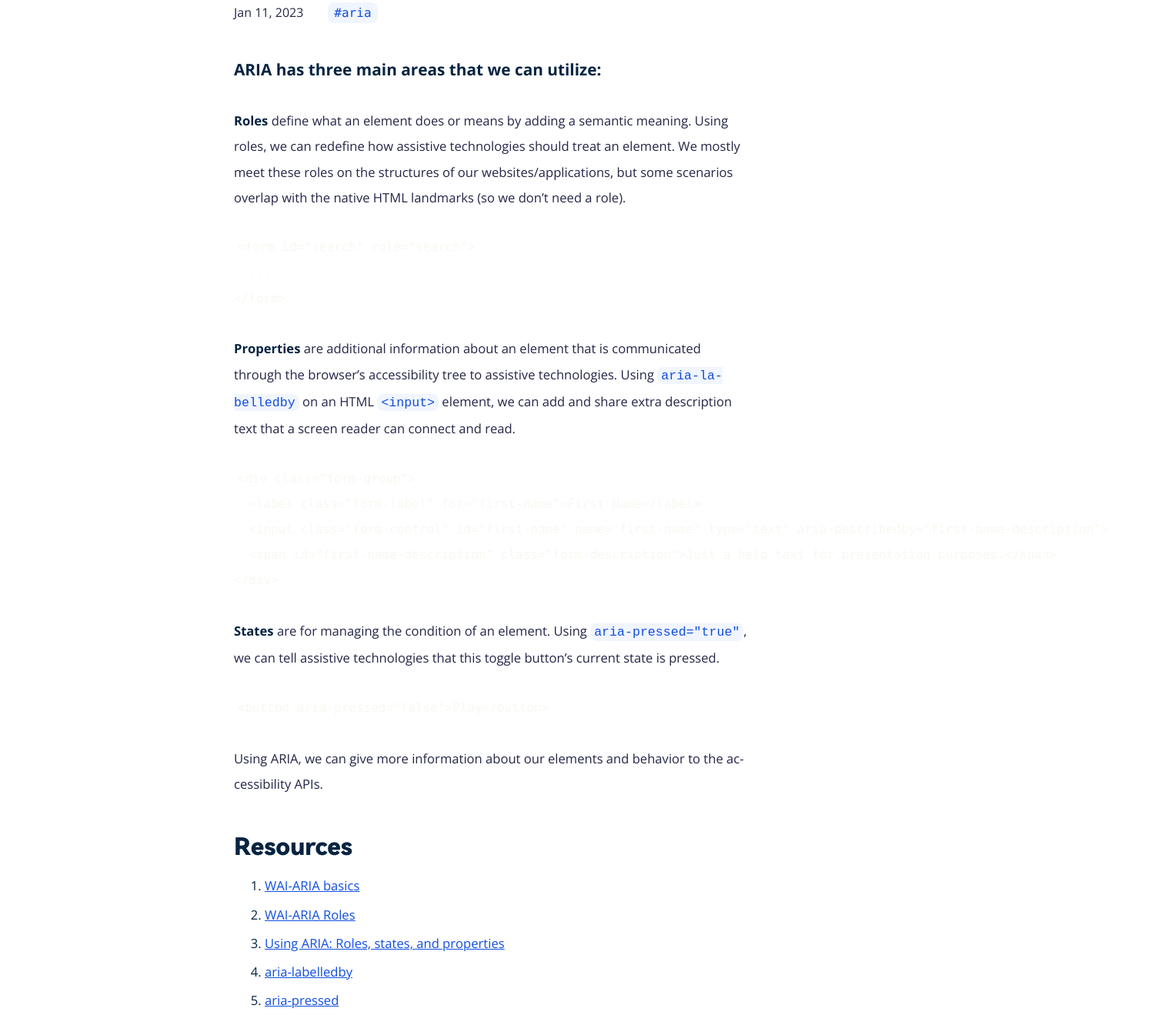
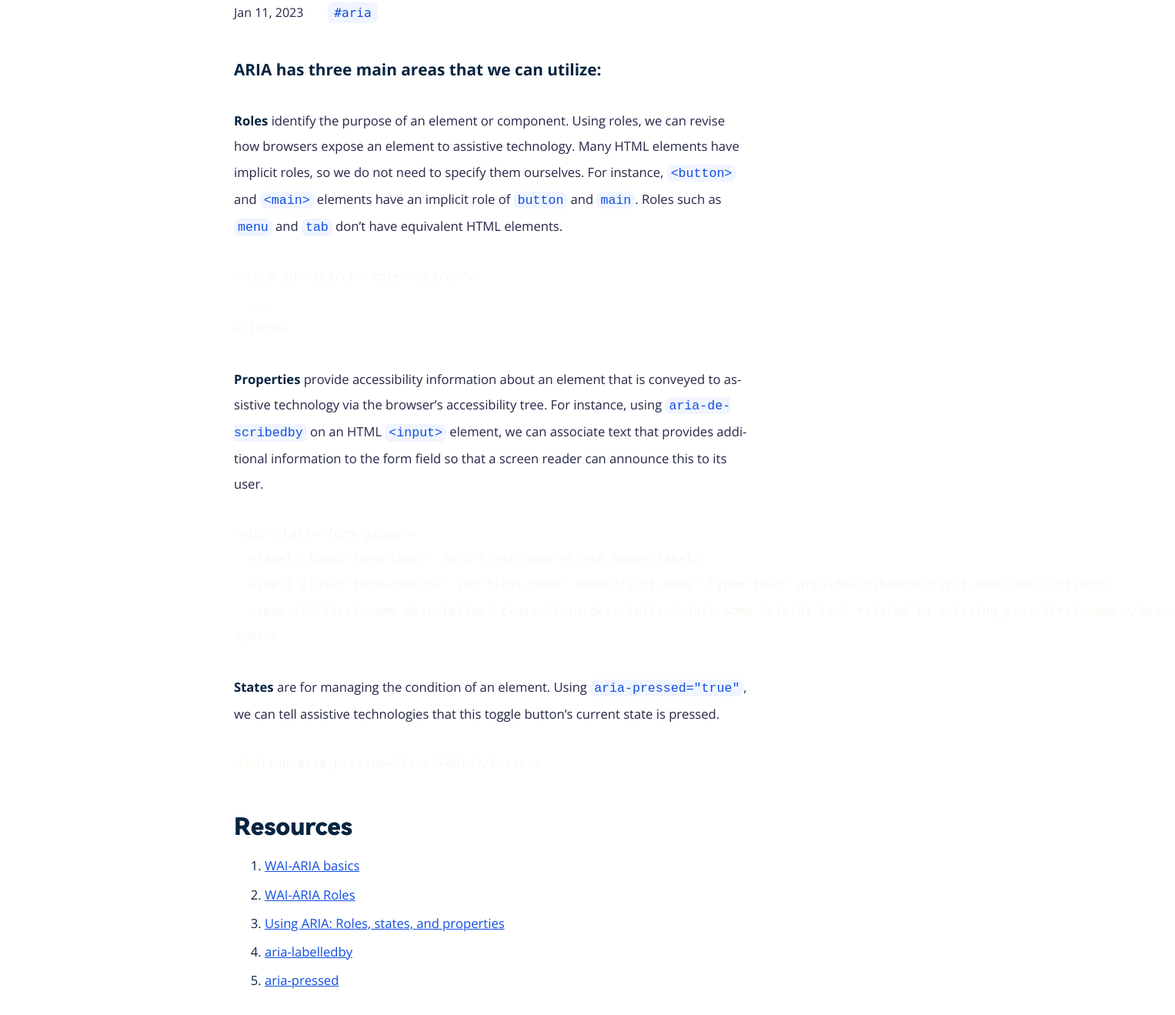
Before and after one commit to conedevelopment/bite-sized-a11y, an Eleventy site: page src/posts/the-main-areas-of-wai-aria.md in a window 1280 px wide. Shown: the part 349-1668 px from the top of the page at 77% size, 1527 px wide, since content can reach past the window. Built offline with nearby package versions, Linux system fonts and the light colour scheme; Eleventy itself is replaced by a stand-in of ours; code samples lack their colours; files that its build step writes are made by us from their sources.

Commit message:
Update the-main-areas-of-wai-aria.md (#10)
* Update the-main-areas-of-wai-aria.md

* Reduce the content length below 150 words

* Typo

---------

Co-authored-by: Adam Laki <info@adamlaki.com>

````diff
--- a/src/posts/the-main-areas-of-wai-aria.md
+++ b/src/posts/the-main-areas-of-wai-aria.md
@@ -21,7 +21,7 @@ resources:
 
 ARIA has three main areas that we can utilize:
 
-**Roles** define what an element does or means by adding a semantic meaning. Using roles, we can redefine how assistive technologies should treat an element. We mostly meet these roles on the structures of our websites/applications, but some scenarios overlap with the native HTML landmarks (so we don’t need a role).
+**Roles** identify the purpose of an element or component. Using roles, we can revise how browsers expose an element to assistive technology. Many HTML elements have implicit roles, so we do not need to specify them ourselves. For instance, `<button>` and `<main>` elements have an implicit role of `button` and `main`. Roles such as `menu` and `tab` don’t have equivalent HTML elements.
 
 ```html
 <form id="search" role="search">
@@ -29,20 +29,18 @@ ARIA has three main areas that we can utilize:
 </form>
 ```
 
-**Properties** are additional information about an element that is communicated through the browser’s accessibility tree to assistive technologies. Using `aria-labelledby` on an HTML `<input>` element, we can add and share extra description text that a screen reader can connect and read.
+**Properties** provide accessibility information about an element that is conveyed to assistive technology via the browser’s accessibility tree. For instance, using `aria-describedby` on an HTML `<input>` element, we can associate text that provides additional information to the form field so that a screen reader can announce this to its user.
 
 ```html
 <div class="form-group">
   <label class="form-label" for="first-name">First Name</label>
   <input class="form-control" id="first-name" name="first-name" type="text" aria-describedby="first-name-description">
-  <span id="first-name-description" class="form-description">Just a help text for presentation purposes.</span>
+  <span id="first-name-description" class="form-description">Just some helpful text related to entering your first name.</span>
 </div>
 ```
 
 **States** are for managing the condition of an element. Using `aria-pressed="true"`, we can tell assistive technologies that this toggle button’s current state is pressed.
 
 ```html
-<button aria-pressed="false">Play</button>
+<button aria-pressed="true">Bold</button>
 ```
-
-Using ARIA, we can give more information about our elements and behavior to the accessibility APIs.
````
